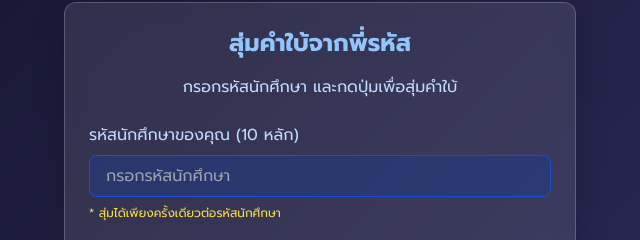
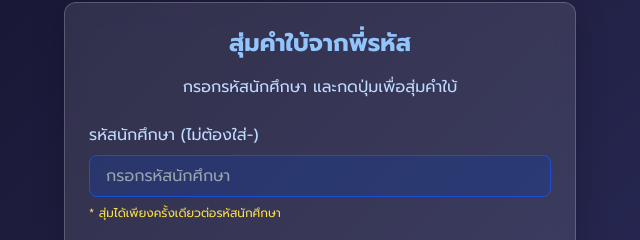
Before and after one commit to MISSPKLK/sai-ra-had-IT19, a plain HTML site: page index.html in a window 1280 px wide. Shown: the part 240-480 px from the top of the page, 320-960 px from the left. Drawn offline with nearby package versions, Linux system fonts and the light colour scheme.

Commit message:
index.html

```diff
--- a/index.html
+++ b/index.html
@@ -107,7 +107,7 @@
                 <p class="text-center mb-6 text-blue-200">กรอกรหัสนักศึกษา และกดปุ่มเพื่อสุ่มคำใบ้</p>
 
                 <div id="studentIdSection" class="mb-6">
-                    <label class="block mb-2 text-blue-200">รหัสนักศึกษาของคุณ (10 หลัก)</label>
+                    <label class="block mb-2 text-blue-200">รหัสนักศึกษา (ไม่ต้องใส่-)</label>
                     <input type="text" id="studentId" maxlength="10" class="w-full px-4 py-2 rounded-lg bg-blue-900/50 border border-blue-700 focus:outline-none focus:ring-2 focus:ring-blue-500 text-white mb-2" placeholder="กรอกรหัสนักศึกษา" required>
                     <p id="warningText" class="text-red-400 text-sm mt-1 hidden">กรุณากรอกเฉพาะตัวเลขเท่านั้น</p>
                     <p class="text-xs text-yellow-300">* สุ่มได้เพียงครั้งเดียวต่อรหัสนักศึกษา</p>
```
